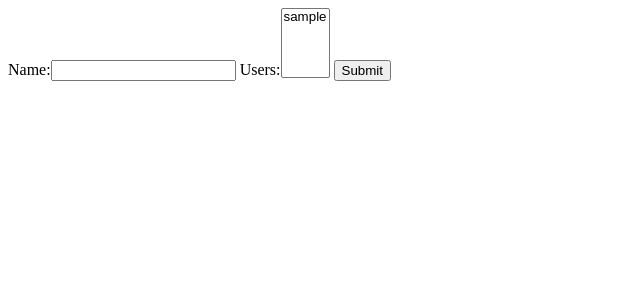
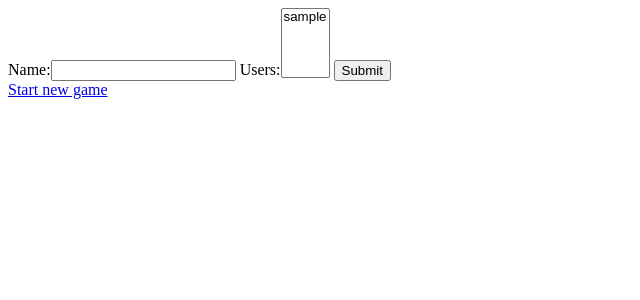
Before and after one commit to nwself/ack-wire, a Django app: page /games/start_game in a window 1280 px wide. Shown: the top 300 px of the page, without its empty margins (0-640 px from the left). Run offline with Django 3.2, Linux system fonts and the light colour scheme; the visitor is signed in with stand-in values (Sample User, id 1); data comes from the database, SQL or seed files in the repository.

Commit message:
Link to and from lobby and create

```diff
--- a/game/templates/game/game_form.html
+++ b/game/templates/game/game_form.html
@@ -20,4 +20,6 @@
 			        {{ form }}
 				    <input type="submit" value="Submit">
 		</form>
+
+  <a href="{% url 'lobby' %}">Start new game</a>
 	</body>
--- a/game/templates/games/lobby.html
+++ b/game/templates/games/lobby.html
@@ -16,6 +16,7 @@
       {% endfor %}
     ]</a></li>
   {% endfor %}
+  <a href="{% url 'start-game-view' %}">Start new game</a>
 </body>
 
 </html>
```
